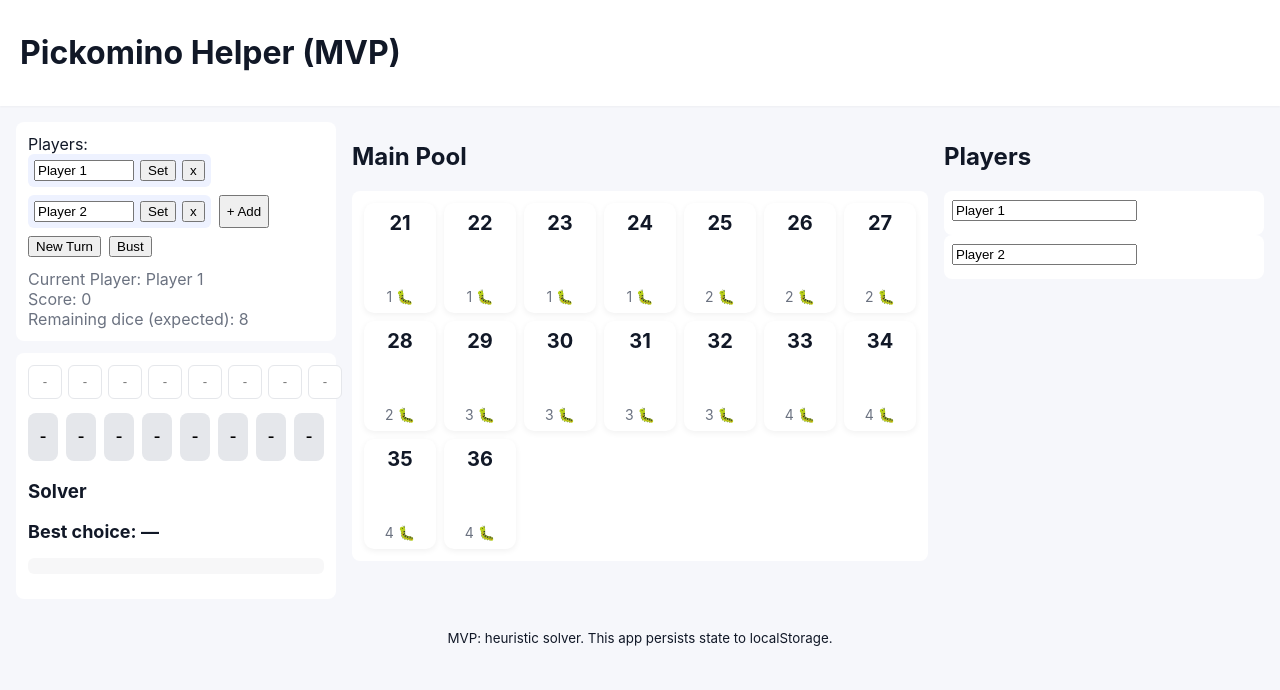
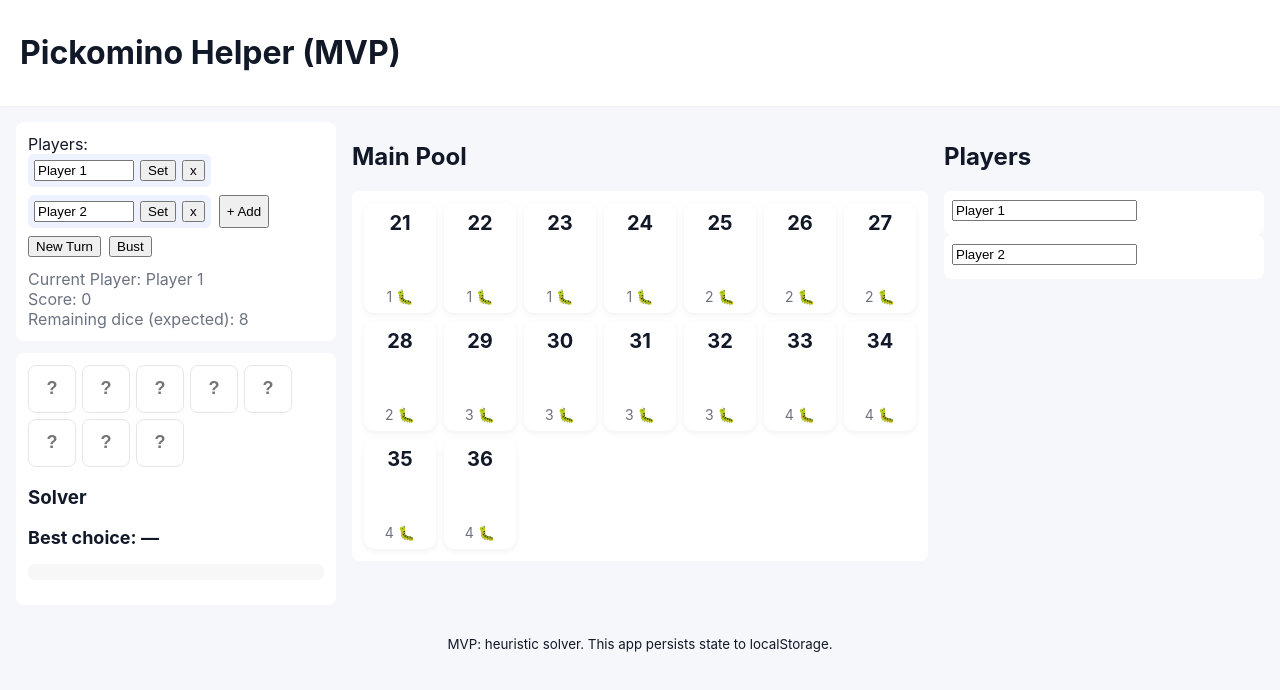
Before and after one commit to JamesNarayanan/Pickomino-Solver, a React (Vite) app: page / in a window 1280 px wide. Shown: the top 690 px of the page. Built offline with nearby package versions, Linux system fonts and the light colour scheme.

Commit message:
Updated dice entry style

```diff
--- a/src/App.tsx
+++ b/src/App.tsx
@@ -47,15 +47,6 @@ export default function App() {
 
 	const curScore = computeCurrentScore(usedCounts);
 	const remainingDice = 8 - Object.values(usedCounts).reduce((a, b) => a + b, 0);
-
-	function toggleDie(idx: number) {
-		setDice(prev => {
-			const next = [...prev];
-			if (next[idx] === 0) next[idx] = 1;
-			else next[idx] = 0;
-			return next;
-		});
-	}
 
 	function setDieValue(idx: number, v: number | null) {
 		setDice(prev => {
@@ -205,7 +196,7 @@ export default function App() {
 					</div>
 
 					<div className="dice-area">
-						<DiceGrid faces={dice} onToggle={toggleDie} onTypeChange={setDieValue} />
+						<DiceGrid faces={dice} onTypeChange={setDieValue} />
 						<div className="solver-report">
 							<h3>Solver</h3>
 							<div className="best">Best choice: {solverOut.bestFace ?? "—"}</div>
--- a/src/components/DiceGrid.tsx
+++ b/src/components/DiceGrid.tsx
@@ -2,11 +2,10 @@ import React, { useEffect, useRef } from "react";
 
 interface DiceGridProps {
 	faces: number[];
-	onToggle: (idx: number) => void;
 	onTypeChange: (idx: number, v: number | null) => void;
 }
 
-export default function DiceGrid({ faces, onToggle, onTypeChange }: DiceGridProps) {
+export default function DiceGrid({ faces, onTypeChange }: DiceGridProps) {
 	const inputsRef = useRef<Array<HTMLInputElement | null>>([]);
 
 	useEffect(() => {
@@ -16,10 +15,35 @@ export default function DiceGrid({ faces, onToggle, onTypeChange }: DiceGridProp
 
 	function onInputKey(e: React.KeyboardEvent<HTMLInputElement>, idx: number) {
 		const val = (e.target as HTMLInputElement).value;
-		if (val.length >= 1) {
-			// advance to next
+
+		if (e.key === "Backspace" && val === "") {
+			// If backspace on empty field, go to previous field
+			const prev = inputsRef.current[idx - 1];
+			if (prev) {
+				prev.focus();
+				prev.select(); // Select all text so next keypress replaces it
+			}
+		} else if (val.length >= 1 && e.key !== "Backspace" && e.key !== "Delete") {
+			// advance to next field when typing (but not on delete operations)
 			const next = inputsRef.current[idx + 1];
 			if (next) next.focus();
+		}
+	}
+
+	function onKeyDown(e: React.KeyboardEvent<HTMLInputElement>, idx: number) {
+		// Handle arrow key navigation
+		if (e.key === "ArrowLeft") {
+			const prev = inputsRef.current[idx - 1];
+			if (prev) {
+				e.preventDefault();
+				prev.focus();
+			}
+		} else if (e.key === "ArrowRight") {
+			const next = inputsRef.current[idx + 1];
+			if (next) {
+				e.preventDefault();
+				next.focus();
+			}
 		}
 	}
 
@@ -32,34 +56,20 @@ export default function DiceGrid({ faces, onToggle, onTypeChange }: DiceGridProp
 						ref={el => {
 							inputsRef.current[i] = el;
 						}}
-						className="die-text"
+						className="die-input"
 						maxLength={1}
 						inputMode="numeric"
 						value={f === 0 ? "" : f.toString()}
 						onKeyUp={e => onInputKey(e, i)}
+						onKeyDown={e => onKeyDown(e, i)}
 						onChange={e => {
 							const v = parseInt(e.target.value);
 							if (!isNaN(v) && v >= 1 && v <= 6) onTypeChange(i, v);
 							else if (e.target.value === "") onTypeChange(i, null);
 						}}
-						placeholder="-"
+						placeholder="?"
 					/>
 				))}
-			</div>
-
-			<div className="dice-row">
-				{faces.map((f, i) => {
-					const selected = f !== 0;
-					return (
-						<button
-							key={i}
-							className={`die ${selected ? "selected" : "unselected"}`}
-							onClick={() => onToggle(i)}
-						>
-							{selected ? f : "-"}
-						</button>
-					);
-				})}
 			</div>
 		</div>
 	);
--- a/src/styles.scss
+++ b/src/styles.scss
@@ -78,31 +78,16 @@ body {
 .dice-inputs {
 	display: flex;
 	gap: 6px;
+	flex-wrap: wrap;
 }
-.die-text {
-	width: 34px;
-	height: 34px;
-	text-align: center;
-	border-radius: 6px;
-	border: 1px solid #e5e7eb;
-}
-.dice-row {
-	display: flex;
-	gap: 8px;
-	margin-top: 6px;
-}
-.die {
+.die-input {
 	width: 48px;
 	height: 48px;
+	text-align: center;
 	border-radius: 8px;
-	border: none;
-	font-size: 20px;
-}
-.die.unselected {
-	background: #e5e7eb;
-}
-.die.selected {
-	background: #fde68a;
+	border: 1px solid #e5e7eb;
+	font-size: 18px;
+	font-weight: 600;
 }
 
 .solver-report {
@@ -125,6 +110,7 @@ body {
 	display: flex;
 	flex-direction: column;
 	align-items: center;
+	cursor: pointer;
 }
 .choice.best {
 	transform: scale(1.05);
```
